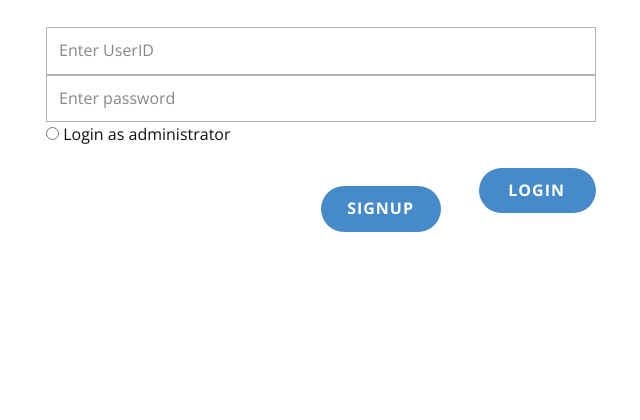
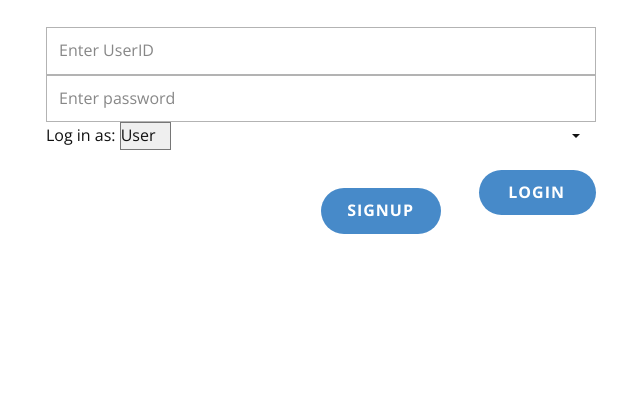
Before and after one commit to yokester98/Integrated-Library-Management-System, a Flask app: page /Home.html in a window 1280 px wide. Shown: the part 140-560 px from the top of the page, without its empty margins (604-1244 px from the left). Run offline with Flask 2, Linux system fonts and the light colour scheme; parts of the project's set-up code (start-up, migrations or seed data) failed here and were passed over; some web fonts are replaced.

Commit message:
added ability to log in as admin

```diff
--- a/app.py
+++ b/app.py
@@ -74,42 +74,34 @@ def login():
     if request.method == "POST":
         userID = request.form['userID']
         password = request.form['password']
+        action = request.form["action"]
 
         mysql_user_count = "SELECT COUNT(*) FROM User"
         cursor.execute(mysql_user_count)
         user_count = cursor.fetchone()[0]
 
-        if int(userID) in range(1, user_count + 1):
-            mysql_user_pw = "SELECT password FROM user WHERE userID = {}".format(userID)
-            cursor.execute(mysql_user_pw)
-            pw = cursor.fetchone()[0]
-            # creates session if both userID and password are correct
-            if password == pw:
-                session["userID"] = userID
-                return redirect(url_for("profile"))
-                if "userID" in session:
-                    userID = session["userID"]
+        if action == "User":
+            cursor.execute("SELECT COUNT(1) FROM user WHERE userID = {}".format(userID))
+            count = cursor.fetchone()[0]
+            if count == 0:
+                return redirect(url_for("login"))
+            if int(userID) in range(1, user_count + 1):
+                mysql_user_pw = "SELECT password FROM user WHERE userID = {}".format(userID)
+                cursor.execute(mysql_user_pw)
+                pw = cursor.fetchone()[0]
+                # creates session if both userID and password are correct
+                if password == pw:
+                    session["userID"] = userID
+                    return redirect(url_for("profile"))
 
-                    mysql_lastName = "SELECT lastName FROM user WHERE userID = {}".format(userID)
-                    cursor.execute(mysql_lastName)
-                    lastname = cursor.fetchone()[0]
-
-                    mysql_borrowed = "SELECT COUNT(*) FROM borrowed WHERE userID = {}".format(userID)
-                    cursor.execute(mysql_borrowed)
-                    borrowed = cursor.fetchone()[0]
-
-                    mysql_reserved = "SELECT COUNT(*) FROM Reserved WHERE userID = {}".format(userID)
-                    cursor.execute(mysql_reserved)
-                    reserved = cursor.fetchone()[0]
-
-                    cursor.execute("SELECT COUNT(1) FROM fine WHERE userID = {}".format(userID))
-                    count = cursor.fetchone()
-                    if count:
-                        amt = count[0]
-                    else:
-                        amt = 0
-
-                    return render_template("Profile.html", userID=userID, lastName=lastname, borrowed=borrowed, reserved=reserved, amt=amt)
+        elif action == "Admin":
+            mysql_admin_query = "SELECT adminID, password FROM admin WHERE adminID = {}".format(userID)
+            cursor.execute(mysql_admin_query)
+            admin_data = cursor.fetchall()[0]
+            if admin_data:
+                if password == admin_data[1]:
+                    session["userID"] = userID
+                    return redirect(url_for("admin"))
 
     else:
         return render_template("Home.html")
@@ -126,6 +118,11 @@ def profile():
     # if logged in
     if "userID" in session:
         userID = session["userID"]
+
+        cursor.execute("SELECT COUNT(1) FROM user WHERE userID = {}".format(userID))
+        count = cursor.fetchone()[0]
+        if count == 0:
+            return redirect(url_for("login"))
 
         mysql_lastName = "SELECT lastName FROM user WHERE userID = {}".format(userID)
         cursor.execute(mysql_lastName)
@@ -148,13 +145,8 @@ def profile():
 
         return render_template("Profile.html", userID=userID, lastName=lastname, borrowed=borrowed, reserved=reserved, amt=amt)
 
-    return render_template("Home.html")
-'''
-@app.route('/Logout.html')
-def logout():
-    session.pop('userID', None)
-    return render_template('Home.html')
-'''
+    return redirect(url_for("login"))
+
 @app.route('/Search.html', methods=['GET', 'POST'])
 def search():
     if request.method == "POST":
@@ -182,6 +174,12 @@ def search():
 def manage():
     # check if user is logged in
     if len(session) == 0:
+        return redirect(url_for("login"))
+
+    # check if it is an admin who is logged in
+    cursor.execute("SELECT COUNT(1) FROM user WHERE userID = {}".format(session["userID"]))
+    count = cursor.fetchone()[0]
+    if count == 0:
         return redirect(url_for("login"))
 
     # Check if user has submitted any actions
--- a/templates/Home.html
+++ b/templates/Home.html
@@ -89,16 +89,23 @@
               <label for="text-e14f" class="u-form-control-hidden u-label"></label>
               <input type="password" placeholder="Enter password" name="password" id="password" class="u-border-1 u-border-grey-30 u-input u-input-rectangle u-white" spellcheck="false">
             </div>
-            <div class="u-form-group u-form-radiobutton u-form-group-3">
-              <div class="u-form-radio-button-wrapper">
-                <input type="radio" name="radiobutton" value="Login as administrator">
-                <label class="u-label" for="radiobutton">Login as administrator</label>
-                <br>
-              </div>
+            <div class="u-form-select-wrapper">
+              <label for="action">Log in as:</label>
+              <select name="action" required="required">
+                <option value="User">User</option>
+                <option value="Admin">Admin</option>
+              </select>
+              <svg
+                xmlns="http://www.w3.org/2000/svg"
+                width="14"
+                height="12"
+                version="1"
+                class="u-caret"
+              >
+                <path fill="currentColor" d="M4 8L0 4h8z"></path>
+              </svg>
             </div>
             <div class="u-align-right u-form-group u-form-submit">
-              <!-- <a href="" class="u-btn u-btn-round u-btn-submit u-button-style u-hover-palette-1-dark-1 u-palette-1-base u-radius-50 u-btn-1">LOGIN<br> -->
-              <!-- </a> -->
               <button type="submit" value="LOGIN" class="u-btn u-btn-round u-btn-submit u-button-style u-hover-palette-1-dark-1 u-palette-1-base u-radius-50 u-btn-1">
                 LOGIN
               </button>
```
